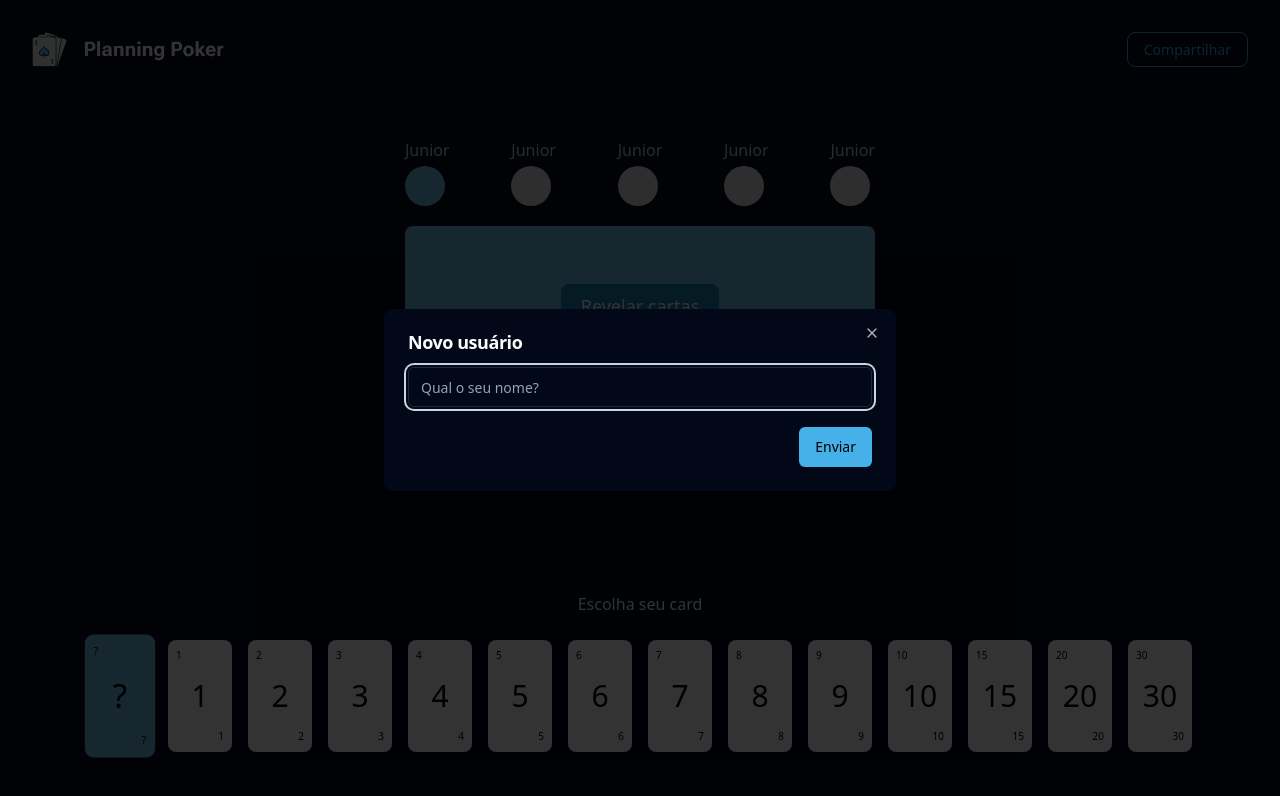
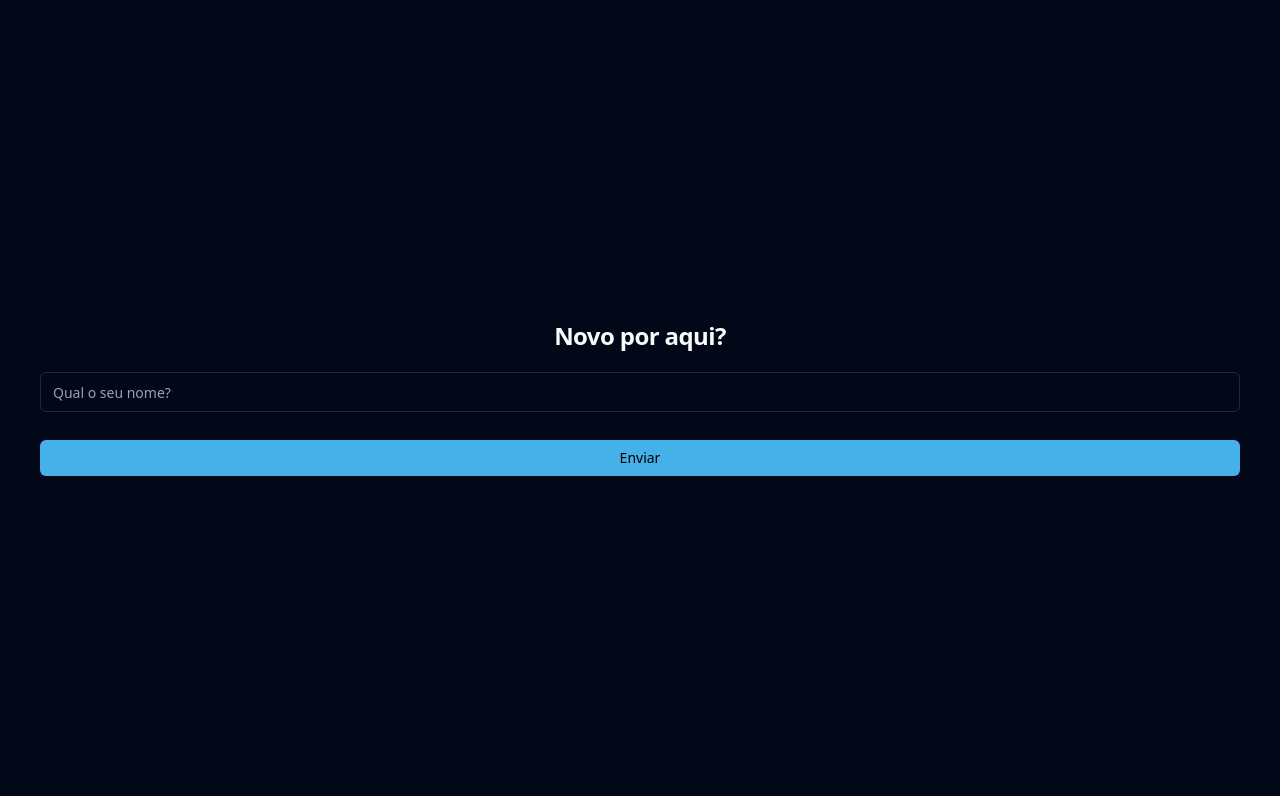
Before and after one commit to joaorodrs/planning-poker, a React (Vite) app: page / in a window 1280 px wide. Shown: the top 796 px of the page. Built offline with nearby package versions, Linux system fonts and the light colour scheme.

Commit message:
feat: adds user session management

```diff
--- a/package.json
+++ b/package.json
@@ -27,12 +27,14 @@
     "sort-by": "^1.2.0",
     "tailwind-merge": "^2.2.2",
     "tailwindcss": "^3.4.3",
-    "tailwindcss-animate": "^1.0.7"
+    "tailwindcss-animate": "^1.0.7",
+    "uuid": "^9.0.1"
   },
   "devDependencies": {
     "@types/node": "^20.12.5",
     "@types/react": "^18.2.66",
     "@types/react-dom": "^18.2.22",
+    "@types/uuid": "^9.0.8",
     "@typescript-eslint/eslint-plugin": "^7.2.0",
     "@typescript-eslint/parser": "^7.2.0",
     "@vitejs/plugin-react": "^4.2.1",
--- /dev/null
+++ b/src/components/ui/card.tsx
@@ -0,0 +1,79 @@
+import * as React from "react"
+
+import { cn } from "@/lib/utils"
+
+const Card = React.forwardRef<
+  HTMLDivElement,
+  React.HTMLAttributes<HTMLDivElement>
+>(({ className, ...props }, ref) => (
+  <div
+    ref={ref}
+    className={cn(
+      "rounded-lg border bg-card text-card-foreground shadow-sm",
+      className
+    )}
+    {...props}
+  />
+))
+Card.displayName = "Card"
+
+const CardHeader = React.forwardRef<
+  HTMLDivElement,
+  React.HTMLAttributes<HTMLDivElement>
+>(({ className, ...props }, ref) => (
+  <div
+    ref={ref}
+    className={cn("flex flex-col space-y-1.5 p-6", className)}
+    {...props}
+  />
+))
+CardHeader.displayName = "CardHeader"
+
+const CardTitle = React.forwardRef<
+  HTMLParagraphElement,
+  React.HTMLAttributes<HTMLHeadingElement>
+>(({ className, ...props }, ref) => (
+  <h3
+    ref={ref}
+    className={cn(
+      "text-2xl font-semibold leading-none tracking-tight",
+      className
+    )}
+    {...props}
+  />
+))
+CardTitle.displayName = "CardTitle"
+
+const CardDescription = React.forwardRef<
+  HTMLParagraphElement,
+  React.HTMLAttributes<HTMLParagraphElement>
+>(({ className, ...props }, ref) => (
+  <p
+    ref={ref}
+    className={cn("text-sm text-muted-foreground", className)}
+    {...props}
+  />
+))
+CardDescription.displayName = "CardDescription"
+
+const CardContent = React.forwardRef<
+  HTMLDivElement,
+  React.HTMLAttributes<HTMLDivElement>
+>(({ className, ...props }, ref) => (
+  <div ref={ref} className={cn("p-6 pt-0", className)} {...props} />
+))
+CardContent.displayName = "CardContent"
+
+const CardFooter = React.forwardRef<
+  HTMLDivElement,
+  React.HTMLAttributes<HTMLDivElement>
+>(({ className, ...props }, ref) => (
+  <div
+    ref={ref}
+    className={cn("flex items-center p-6 pt-0", className)}
+    {...props}
+  />
+))
+CardFooter.displayName = "CardFooter"
+
+export { Card, CardHeader, CardFooter, CardTitle, CardDescription, CardContent }
--- a/src/pages/index.tsx
+++ b/src/pages/index.tsx
@@ -1,14 +1,15 @@
-import { useEffect, useState } from 'react'
-import { getFirestore } from 'firebase/firestore'
+import { FormEvent, useCallback, useEffect } from 'react'
+import { getFirestore, addDoc, query, collection, getDoc, getDocs, where, doc } from 'firebase/firestore'
 import { initializeApp } from 'firebase/app'
+import { redirect, useNavigate } from 'react-router-dom'
 import 'firebase/auth'
 import 'firebase/firestore'
 
-import Deck from '@/components/deck'
-import Header from '@/components/header'
-import PokerDesk from '@/components/poker-desk'
+import { Input } from '@/components/ui/input'
+import { Button } from '@/components/ui/button'
 
-import SessionDialog from '@/components/dialogs/session-dialog'
+import { Card, CardContent, CardFooter, CardHeader, CardTitle } from '@/components/ui/card'
+
 import '@/App.css'
 
 const app = initializeApp({
@@ -23,35 +24,81 @@ const app = initializeApp({
 
 const db = getFirestore(app);
 
+type FormValues = {
+  username: { value: string };
+}
+
 export default function Home() {
-  const [cardSelected, setCardSelected] = useState<number>()
-  const [open, setOpen] = useState(false);
+  const navigate = useNavigate()
 
-  function onSelectCard(value?: number) {
-    setCardSelected(value)
-  }
+  async function onSubmit(event: FormEvent) {
+    try {
+      event.preventDefault()
 
-  function getData() {
-    const sessionId = localStorage.getItem('@planning-poker:sessionId')
+      const values = event.target as unknown as FormValues;
 
-    if (!sessionId) {
-      setOpen(true)
+      const body = {
+        name: values.username?.value,
+      }
+
+      const doc = await addDoc(collection(db, "user"), body);
+
+      const data = await getDoc(doc)
+
+      const user = {
+        id: data.id,
+        name: data.data()?.name
+      }
+
+      localStorage.setItem('@planning-poker:user', JSON.stringify(user))
+
+      getData();
+    } catch (err) {
+      console.error(err)
     }
   }
 
+  const getData = useCallback(async () => {
+    const stringUser = localStorage.getItem('@planning-poker:user')
+
+    if (!stringUser) {
+      return
+    }
+
+    const user = JSON.parse(stringUser);
+
+    const docSnap = await getDoc(doc(db, "user", user.id))
+
+    if (docSnap.id) {
+      navigate('/session', { replace: false })
+    }
+  }, [navigate])
+
   useEffect(() => {
     getData()
-  }, [])
+  }, [getData])
 
   return (
     <main className="w-screen h-screen flex flex-col justify-between">
-      <Header />
-
-      <PokerDesk />
-
-      <Deck cardSelected={cardSelected} onSelectCard={onSelectCard} />
-
-      <SessionDialog isOpen={open} onClose={() => setOpen(false)} />
+      <Card className="border-none my-auto mx-4">
+        <form onSubmit={onSubmit}>
+          <CardHeader>
+            <CardTitle>Novo por aqui?</CardTitle>
+          </CardHeader>
+          <CardContent>
+            <Input name="username" placeholder="Qual o seu nome?" />
+          </CardContent>
+          <CardFooter>
+            <Button
+              className="bg-primary-400 text-black mt-1 w-full"
+              size="sm"
+              type="submit"
+            >
+              Enviar
+            </Button>
+          </CardFooter>
+        </form>
+      </Card>
     </main>
   )
 }
--- /dev/null
+++ b/src/pages/session.tsx
@@ -0,0 +1,23 @@
+import { useState } from 'react'
+
+import Deck from "@/components/deck"
+import Header from "@/components/header"
+import PokerDesk from "@/components/poker-desk"
+
+export default function Home() {
+  const [cardSelected, setCardSelected] = useState<number>()
+
+  function onSelectCard(value?: number) {
+    setCardSelected(value)
+  }
+
+  return (
+    <main className="w-screen h-screen flex flex-col justify-between">
+      <Header />
+
+      <PokerDesk />
+
+      <Deck cardSelected={cardSelected} onSelectCard={onSelectCard} />
+    </main>
+  )
+}
```
Also changed, not shown: 1 other file (tests, documents, lock files or other folders).
